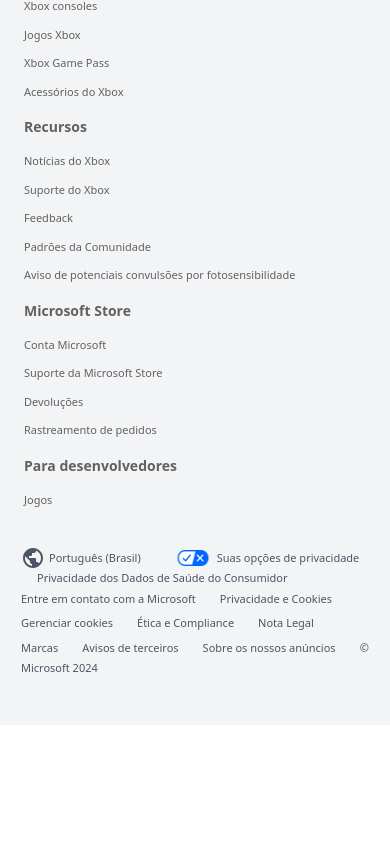
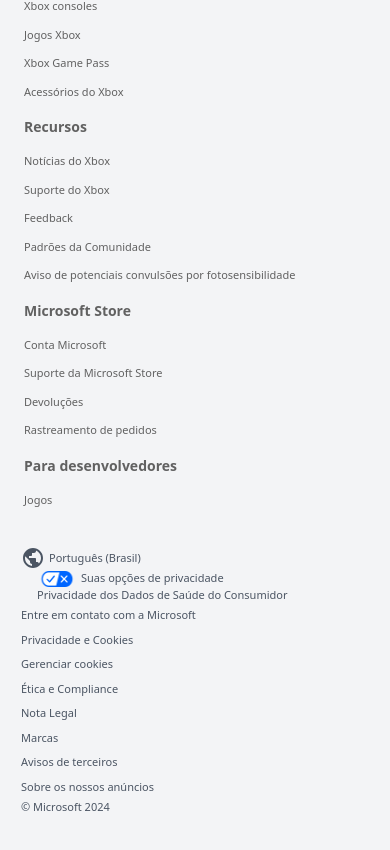
Before and after one commit to sanilonilo/universe-game-web, a Vue app: page / in a window 390 px wide. Shown: the part 4169-5019 px from the top of the page. Before the commit the page ends 4894 px from the top, so only its background shows below. Built offline with nearby package versions, Linux system fonts and the light colour scheme.

Commit message:
refect: responsive in FooterComponent

```diff
--- a/src/components/footer/FooterComponent.vue
+++ b/src/components/footer/FooterComponent.vue
@@ -39,8 +39,8 @@
                     </ul>
                 </div>
             </div>
-            <div class="pt-[30px] pb-[16px] pr-[5px] pl-[5px] text-[11px] max-w-[calc(1600px+10%)] text-gray-600 border-gray-200">
-                <div class="flex flex-wrap space-x-4">
+            <div class="flex-col justify-items-start md:flex pt-[30px] pb-[16px] pr-[5px] pl-[5px] text-[11px] max-w-[calc(1600px+10%)] text-gray-600 border-gray-200">
+                <div class=" justify-start md:flex flex-wrap space-x-4">
                     <div class="flex items-center space-x-1 mr-4 cursor-pointer">
                         <svg class="w-6 h-6" viewBox="0 0 24 24" fill="currentColor">
                             <path
@@ -57,8 +57,8 @@
                         <a class="hover:underline">Privacidade dos Dados de Saúde do Consumidor</a>
                     </div>
                 </div>
-                <div v-for="(link, index) in links" :key="index"  class="inline-block pr-6 pb-[4px] mt-1">
-                    <a href="#" class="flex items-end hover:underline">{{ link }}</a>
+                <div v-for="(link, index) in links" :key="index"  class="flex md:inline-block pr-6 pb-[4px] mt-1">
+                    <a href="#" class="hover:underline">{{ link }}</a>
                 </div>
 
                 <span class="mt-3px">© Microsoft {{ currentYear }}</span>
```
